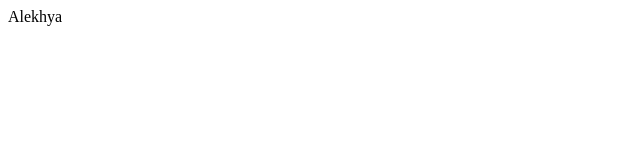
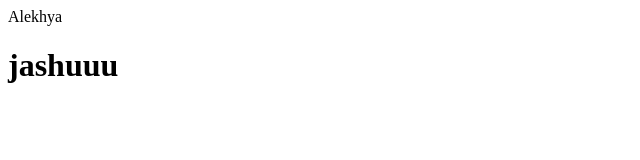
Before and after one commit to Alekhya37/ale, a plain HTML site: page index.html in a window 1280 px wide. Shown: the whole page, without its empty margins (0-640 px from the left). Drawn offline with Linux system fonts and the light colour scheme.

Commit message:
Update index.html

```diff
--- a/index.html
+++ b/index.html
@@ -1,5 +1,6 @@
 <html>
 <body>
 <p>Alekhya</p>
+  <h1>jashuuu</h1>
 </body>
 </html>
```
